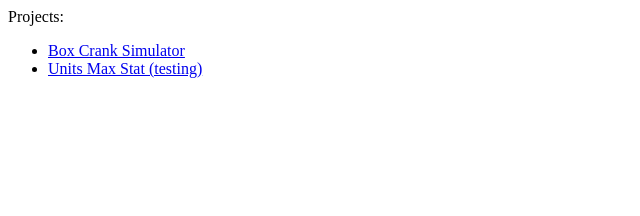
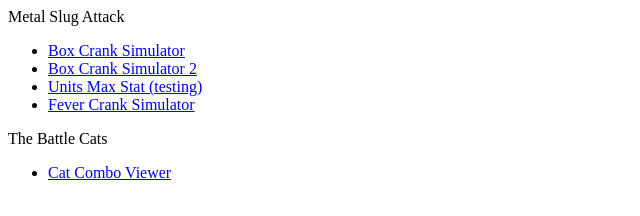
Before and after one commit to Alcantha/Alcantha.github.io, a plain HTML site: page index.html in a window 1280 px wide. Shown: the whole page, without its empty margins (0-640 px from the left). Drawn offline with Linux system fonts and the light colour scheme.

Commit message:
update index

```diff
--- a/index.html
+++ b/index.html
@@ -7,10 +7,17 @@
 </head>
 <body>
 
-<p>Projects:</p>
+<p>Metal Slug Attack</p>
 <ul>
   <li><a href="box_crank_simulator/">Box Crank Simulator</a></li>
+  <li><a href="box_crank_simulator2/">Box Crank Simulator 2</a></li>
   <li><a href="units_max_stat/">Units Max Stat (testing)</a></li>
+  <li><a href="fever-crank-simulator/">Fever Crank Simulator</a></li>
+</ul>
+
+<p>The Battle Cats</p>
+<ul>
+  <li><a href="cat_combo_viewer/">Cat Combo Viewer</a></li>
 </ul>
 
 </body>
```
